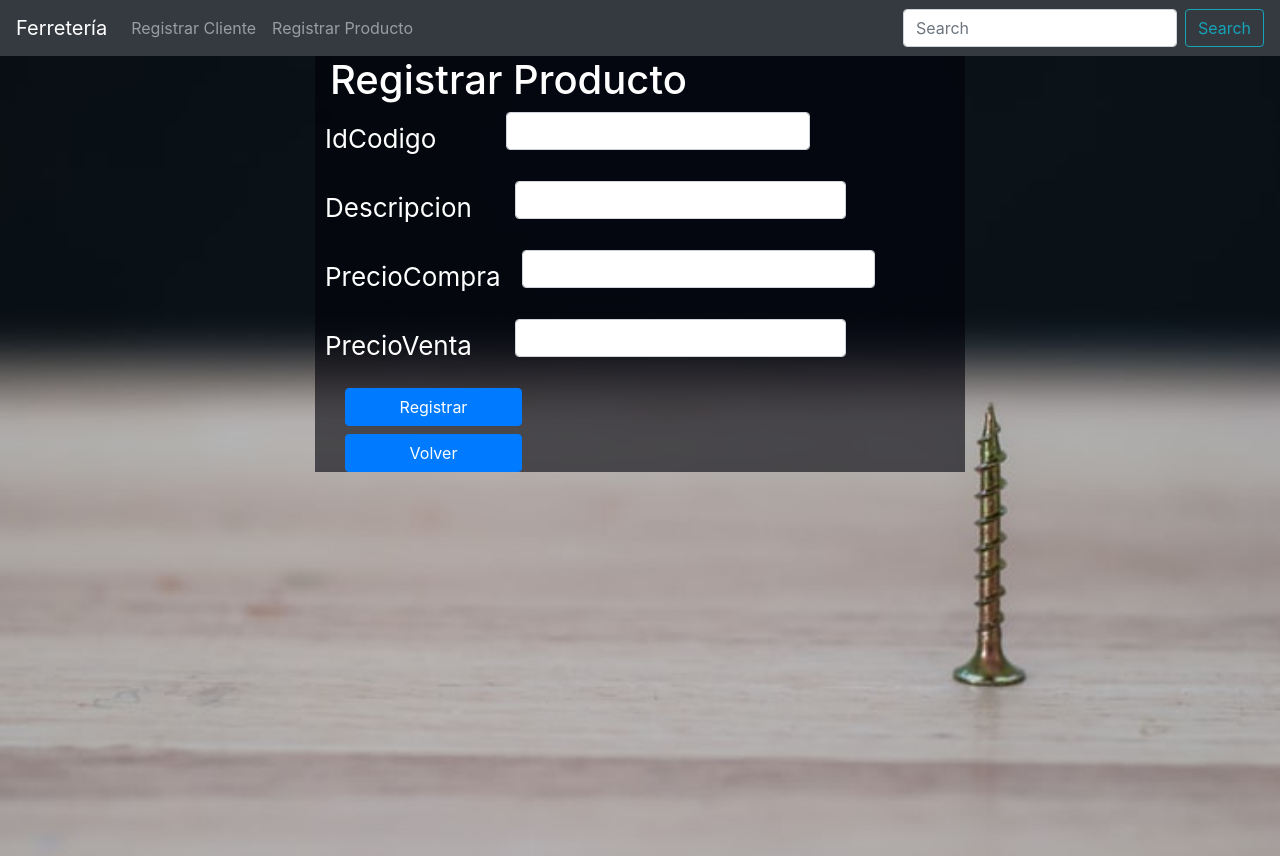
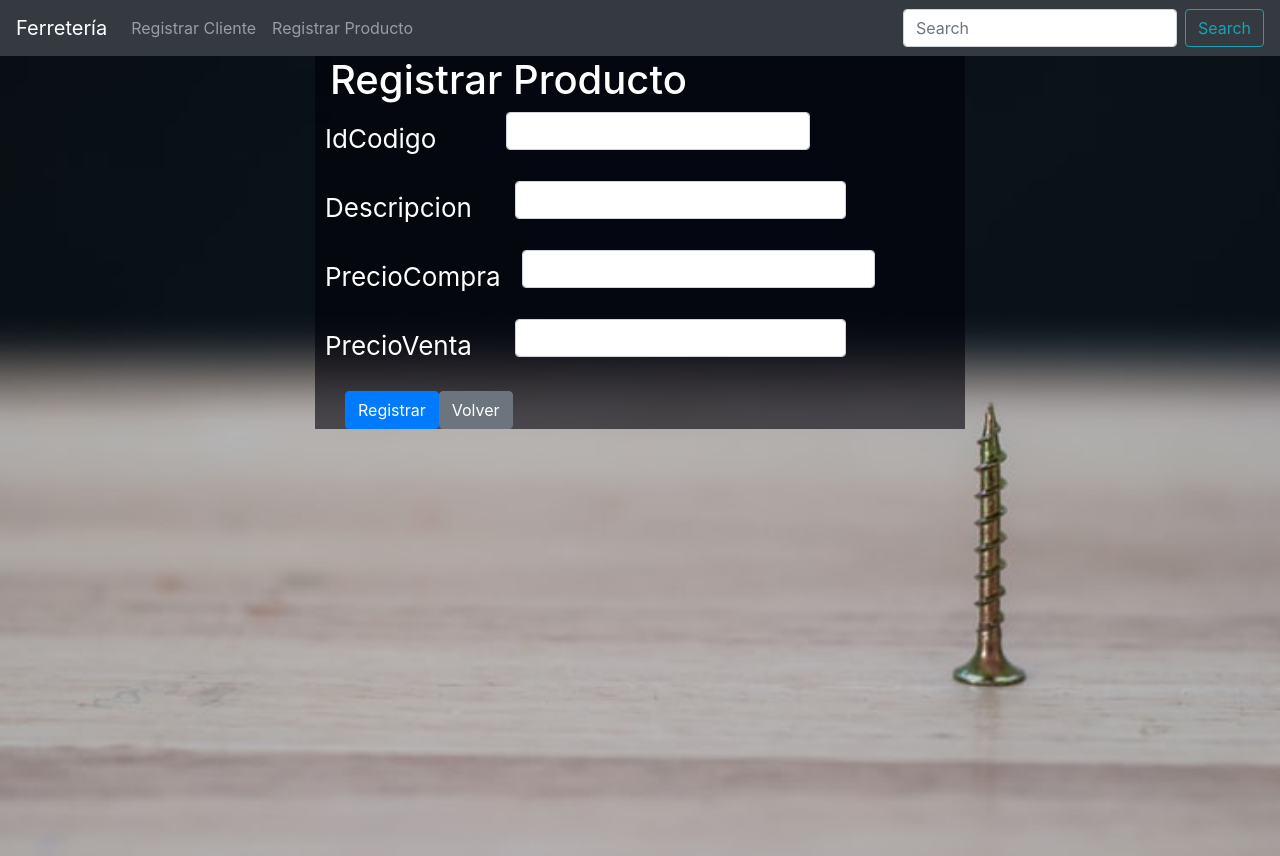
Before and after one commit to lauraAyala/NameLessTeam, a React (Create React App) app in the folder ferreteria/: page /registrarProducto in a window 1280 px wide. Built offline with nearby package versions, Linux system fonts and the light colour scheme.

Commit message:
Mejora botones de Registrar.

```diff
--- a/ferreteria/src/componente/RegistarCliente.js
+++ b/ferreteria/src/componente/RegistarCliente.js
@@ -127,10 +127,10 @@ class RegistrarCliente extends React.Component {
                                                 onChange={event => this.handleChange(event.target.value, 'esResponsableInscripto')}/>
                                 </Form.Group>
                             </Form.Row>
-                            <Button className={"RegisterButton"} onClick={() => this.handleClick()}>
+                            <Button className="btn btn-primary" onClick={() => this.handleClick()}>
                                 Registrar
                             </Button>
-                            <Button className="cancelButton" onClick={() => this.handleClick2()}>Cancelar</Button>
+                            <Button className="btn btn-secondary" onClick={() => this.handleClick2()}>Cancelar</Button>
                         </Form>
                     </div>
                 </div>
--- a/ferreteria/src/componente/RegistrarProducto.js
+++ b/ferreteria/src/componente/RegistrarProducto.js
@@ -111,8 +111,8 @@ export default class RegistrarProducto extends Component {
                             <Form.Row>{this.renderInput('PrecioVenta', this.state.precioVenta, 'text', this.changePrecioVenta)}</Form.Row>
 
                             <div className="col-12">
-                                <button type="button" className="btn btn-primary btn-block" onClick={this.executeRegister}>Registrar</button>
-                                <button type="button" className="btn btn-primary btn-block" onClick={() => this.handleClickBack()}>Volver</button>
+                                <button type="button" className="btn btn-primary" onClick={this.executeRegister}>Registrar</button>
+                                <button type="button" className="btn btn-secondary" onClick={() => this.handleClickBack()}>Volver</button>
                             </div>
                         </Form>
                     </div>
```
